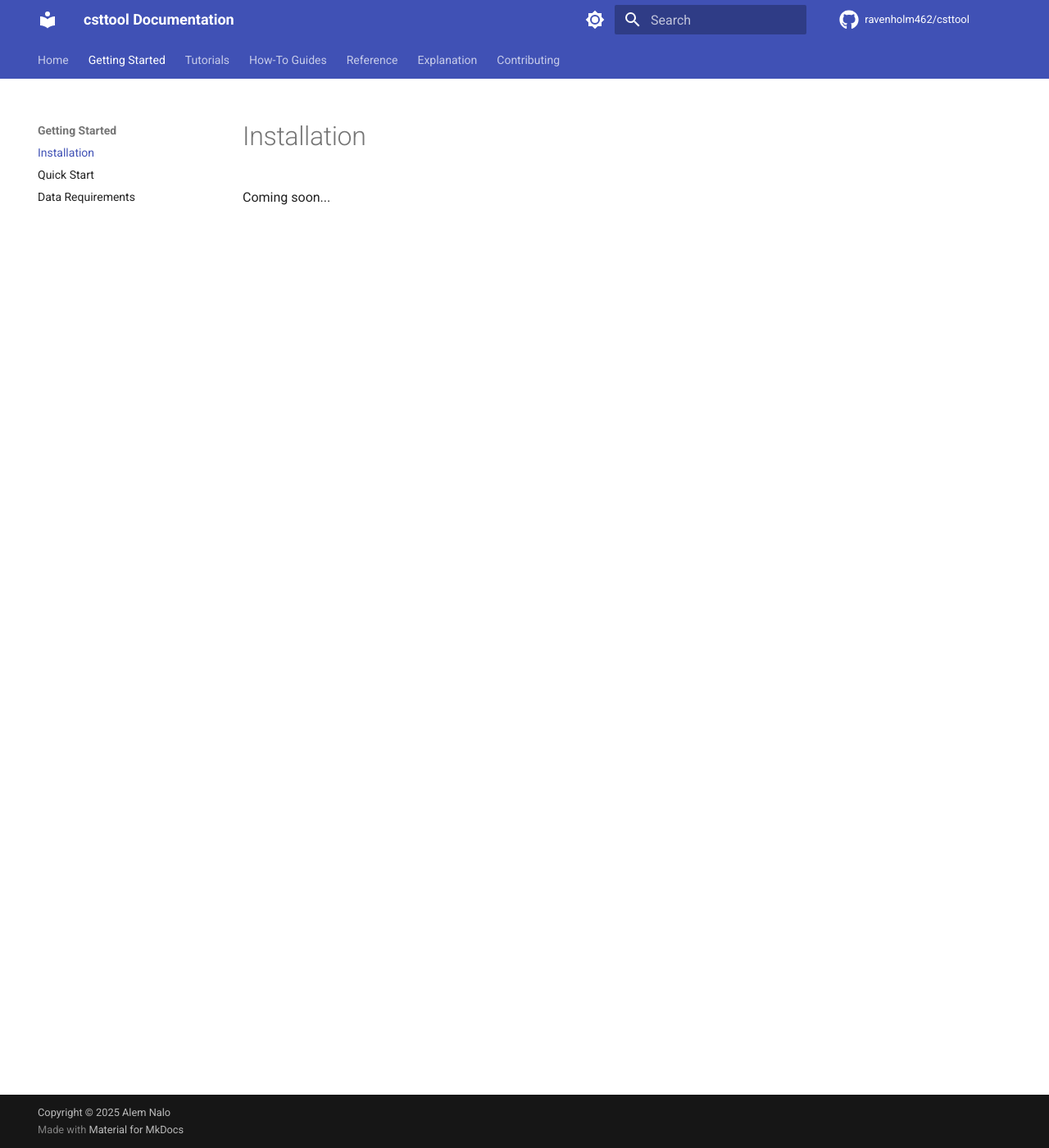
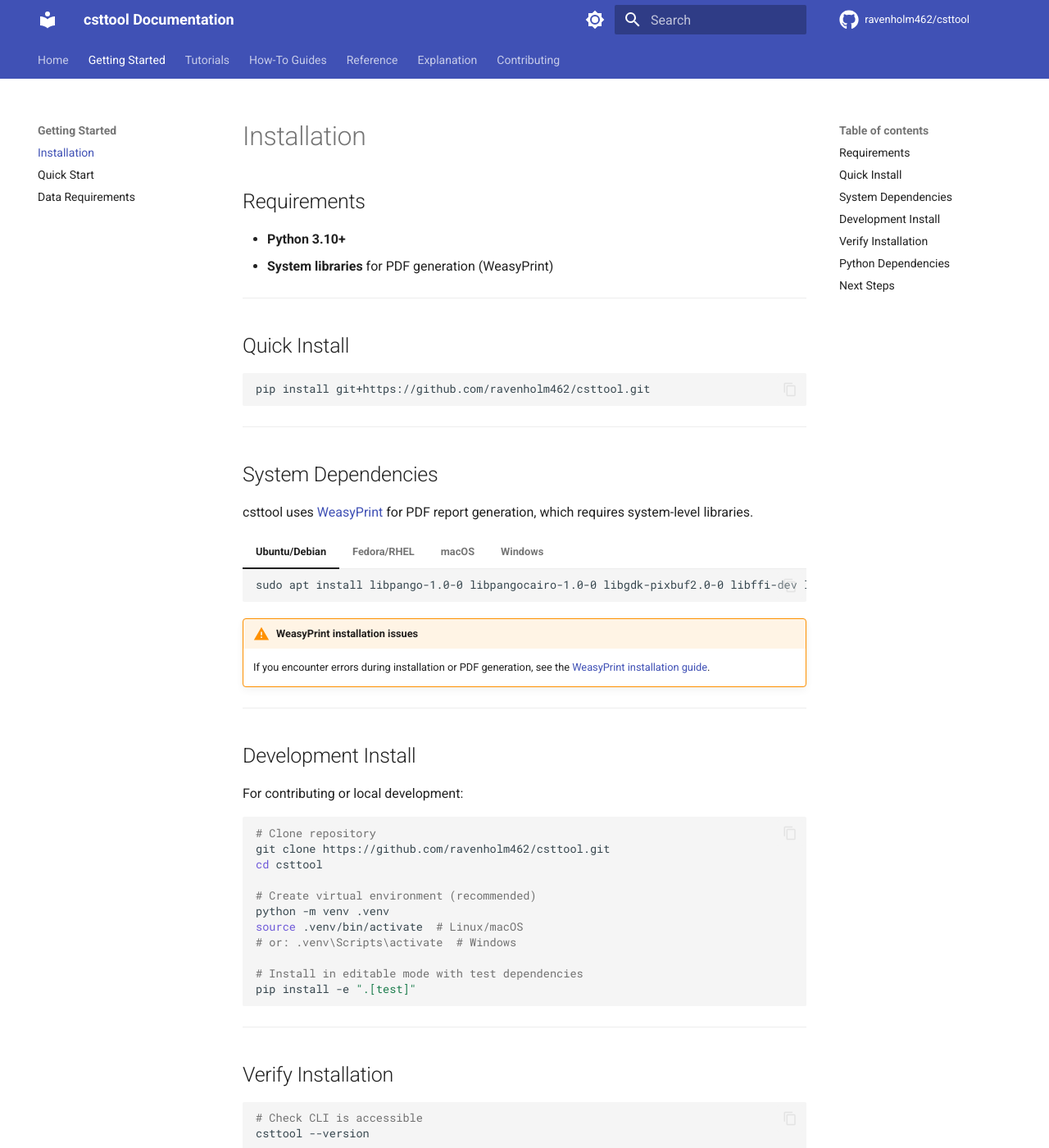
Before and after one commit to ravenholm462/csttool, an MkDocs documentation site: the page built from docs/getting-started/installation.md, in a window 1280 px wide and 1400 px high. Shown: the whole window at 82% size. Built offline with MkDocs 1.6.1 and Material for MkDocs 9.7.7, drawn with Linux system fonts in a browser that asks for light colours; comment, search, counter and statistics services are not loaded; some of the changed text lies outside the part shown.

Commit message:
docs (installation): update installation instructions

````diff
--- a/docs/getting-started/installation.md
+++ b/docs/getting-started/installation.md
@@ -1,3 +1,106 @@
 # Installation
 
-Coming soon...
+## Requirements
+
+- **Python 3.10+**
+- **System libraries** for PDF generation (WeasyPrint)
+
+---
+
+## Quick Install
+
+```bash
+pip install git+https://github.com/ravenholm462/csttool.git
+```
+
+---
+
+## System Dependencies
+
+csttool uses [WeasyPrint](https://weasyprint.org/) for PDF report generation, which requires system-level libraries.
+
+=== "Ubuntu/Debian"
+
+    ```bash
+    sudo apt install libpango-1.0-0 libpangocairo-1.0-0 libgdk-pixbuf2.0-0 libffi-dev libcairo2
+    ```
+
+=== "Fedora/RHEL"
+
+    ```bash
+    sudo dnf install pango gdk-pixbuf2 cairo libffi-devel
+    ```
+
+=== "macOS"
+
+    ```bash
+    brew install pango gdk-pixbuf cairo libffi
+    ```
+
+=== "Windows"
+
+    Install [GTK3 runtime](https://github.com/tschoonj/GTK-for-Windows-Runtime-Environment-Installer).
+
+!!! warning "WeasyPrint installation issues"
+    If you encounter errors during installation or PDF generation, see the
+    [WeasyPrint installation guide](https://doc.courtbouillon.org/weasyprint/stable/first_steps.html#installation).
+
+---
+
+## Development Install
+
+For contributing or local development:
+
+```bash
+# Clone repository
+git clone https://github.com/ravenholm462/csttool.git
+cd csttool
+
+# Create virtual environment (recommended)
+python -m venv .venv
+source .venv/bin/activate  # Linux/macOS
+# or: .venv\Scripts\activate  # Windows
+
+# Install in editable mode with test dependencies
+pip install -e ".[test]"
+```
+
+---
+
+## Verify Installation
+
+```bash
+# Check CLI is accessible
+csttool --version
+
+# Verify environment and dependencies
+csttool check
+```
+
+Expected output:
+```
+csttool version 0.1.0
+```
+
+---
+
+## Python Dependencies
+
+csttool installs the following packages automatically:
+
+| Package | Purpose |
+|---------|---------|
+| `dipy` | Diffusion MRI processing, tractography |
+| `nibabel` | NIfTI file I/O |
+| `nilearn` | Neuroimaging utilities, atlas handling |
+| `dicom2nifti` | DICOM to NIfTI conversion |
+| `numpy`, `scipy` | Numerical computing |
+| `matplotlib` | Visualizations |
+| `weasyprint`, `jinja2` | HTML/PDF report generation |
+
+---
+
+## Next Steps
+
+- [Quick Start Guide](quickstart.md) — Run your first CST analysis
+- [Data Requirements](data-requirements.md) — Prepare your input data
````
